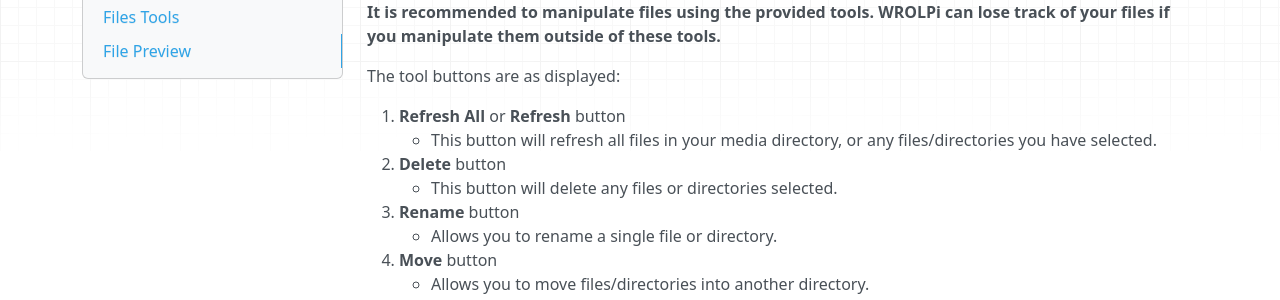
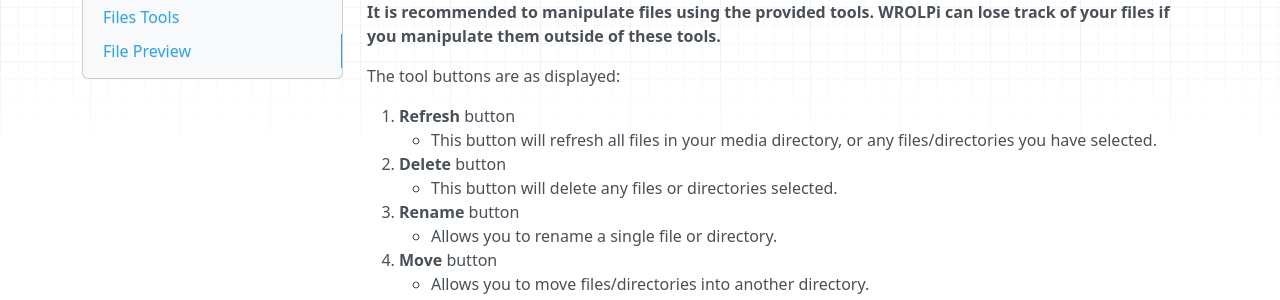
Before and after one commit to wrolpi/wrolpi-help, an MkDocs documentation site: the page built from docs/modules/files/index.md, in a window 1280 px wide and 900 px high, scrolled down 882 px. Shown: the part 155-455 px from the top of the window. Built offline with MkDocs 1.6.1, drawn with Linux system fonts in a browser that asks for light colours; nearby versions of some CDN libraries.

```diff
--- a/docs/modules/files/index.md
+++ b/docs/modules/files/index.md
@@ -27,7 +27,7 @@
 
 The tool buttons are as displayed:
 
-1. **Refresh All** or **Refresh** button
+1. **Refresh** button
     * This button will refresh all files in your media directory, or any files/directories you have selected.
 2. **Delete** button
     * This button will delete any files or directories selected.
```
Also changed, not shown: docs/system/recommended-hardware.md (+1 -1 lines).
